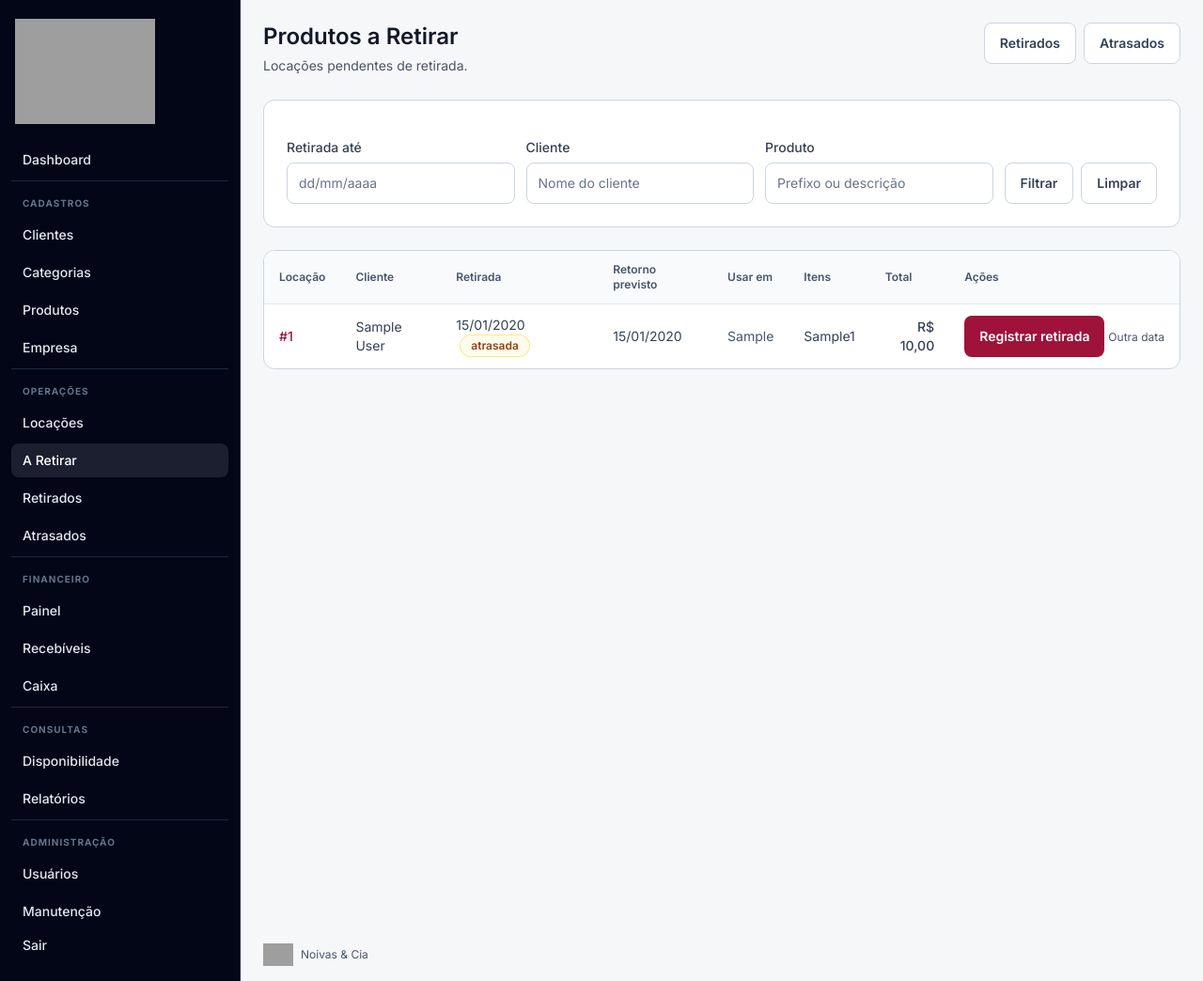
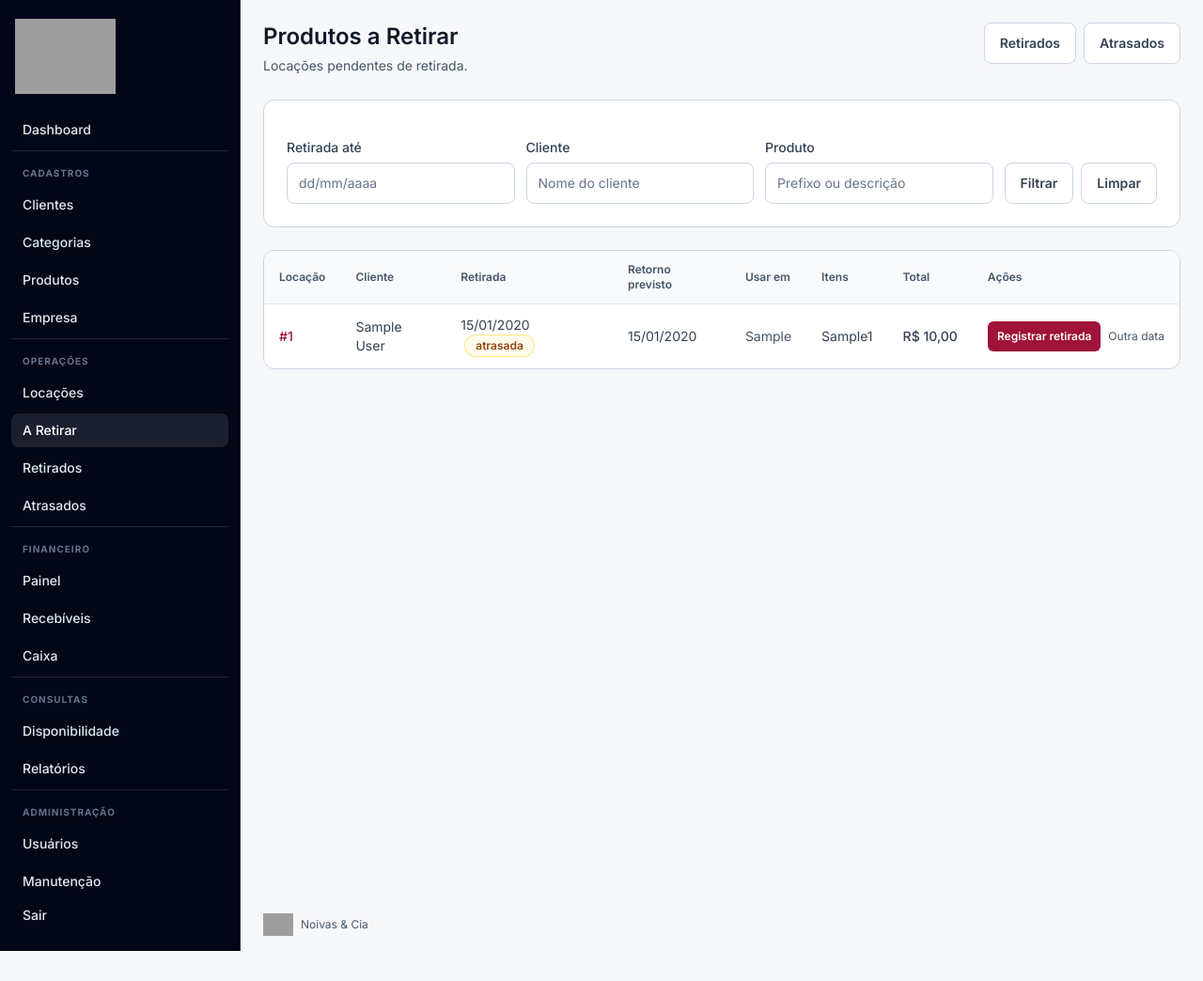
Before and after one commit to elvertoni/noivaecia, a Django app: page /movimentacao/a-retirar/ in a window 1280 px wide. Shown: the whole page at 94% size. After the commit the page ends 1012 px from the top, so only its background shows below. Run offline with Django 5.2, Linux system fonts and the light colour scheme; a user stored in the database is signed in; tables that the repository leaves empty hold one stand-in row (values such as "Sample post"); style sheets or scripts are compiled from the project's sources; grey boxes are pictures that could not be loaded.

Commit message:
style(ui): refinar proporcoes visuais, botoes sm em tabelas e quebras de linha

```diff
--- a/static/src/input.css
+++ b/static/src/input.css
@@ -77,6 +77,10 @@
 
   .btn {
     @apply inline-flex min-h-11 items-center justify-center gap-2 rounded-lg px-4 py-2 text-sm font-semibold leading-5 transition-colors duration-150 focus-visible:outline-none focus-visible:ring-2 focus-visible:ring-brand-300 focus-visible:ring-offset-2 disabled:pointer-events-none disabled:opacity-60;
+  }
+
+  .btn-sm {
+    @apply min-h-8 px-2.5 py-1 text-xs font-semibold rounded-md;
   }
 
   .btn-primary {
@@ -279,7 +283,7 @@
   }
 
   .brand-logo-sidebar {
-    @apply h-auto w-full max-h-28 object-contain object-left;
+    @apply h-auto w-full max-h-20 object-contain object-left;
   }
 
   .brand-logo-auth {
--- a/templates/catalog/product_list.html
+++ b/templates/catalog/product_list.html
@@ -91,7 +91,7 @@
             <td>{{ product.description }}</td>
             <td>{{ product.color|default:'—' }}</td>
             <td>{{ product.size|default:'—' }}</td>
-            <td class="text-right">R$ {{ product.value }}</td>
+            <td class="text-right whitespace-nowrap">R$ {{ product.value }}</td>
             <td class="text-right whitespace-nowrap">
               <a href="{% url 'catalog:product_history' product.pk %}" class="text-link">Histórico</a>
               <a href="{% url 'catalog:product_update' product.pk %}" class="text-link ml-3">Editar</a>
--- a/templates/movements/overdue_list.html
+++ b/templates/movements/overdue_list.html
@@ -39,9 +39,9 @@
             <td class="text-right">
               <span class="badge badge-danger">{{ entry.days_late }} dia{{ entry.days_late|pluralize }}</span>
             </td>
-            <td class="text-right font-medium">R$ {{ entry.rental.total_value|floatformat:2 }}</td>
+            <td class="text-right font-medium whitespace-nowrap">R$ {{ entry.rental.total_value|floatformat:2 }}</td>
             <td class="text-right whitespace-nowrap">
-              <a href="{% url 'movements:return' entry.rental.pk %}" class="btn btn-primary">Registrar devolução</a>
+              <a href="{% url 'movements:return' entry.rental.pk %}" class="btn btn-primary btn-sm">Registrar devolução</a>
             </td>
           </tr>
         {% empty %}
--- a/templates/movements/pickup_list.html
+++ b/templates/movements/pickup_list.html
@@ -73,15 +73,17 @@
                 {{ item.product.category.prefix }}{{ item.product.code }}{% if not forloop.last %}, {% endif %}
               {% empty %}—{% endfor %}
             </td>
-            <td class="text-right font-medium">R$ {{ rental.total_value|floatformat:2 }}</td>
+            <td class="text-right font-medium whitespace-nowrap">R$ {{ rental.total_value|floatformat:2 }}</td>
             <td class="text-right whitespace-nowrap">
-              {# One-click pickup: inherits today's date, no intermediate form. #}
-              <form method="post" action="{% url 'movements:pickup' rental.pk %}" class="inline-flex items-center gap-2">
-                {% csrf_token %}
-                <input type="hidden" name="pickup_date" value="{{ today|date:'Y-m-d' }}">
-                <button type="submit" class="btn btn-primary">Registrar retirada</button>
-              </form>
-              <a href="{% url 'movements:pickup' rental.pk %}" class="mt-1 inline-block text-xs text-app-muted hover:text-app-ink">Outra data</a>
+              <div class="flex items-center justify-end gap-2">
+                {# One-click pickup: inherits today's date, no intermediate form. #}
+                <form method="post" action="{% url 'movements:pickup' rental.pk %}" class="inline-flex">
+                  {% csrf_token %}
+                  <input type="hidden" name="pickup_date" value="{{ today|date:'Y-m-d' }}">
+                  <button type="submit" class="btn btn-primary btn-sm">Registrar retirada</button>
+                </form>
+                <a href="{% url 'movements:pickup' rental.pk %}" class="text-xs text-app-muted hover:text-app-ink">Outra data</a>
+              </div>
             </td>
           </tr>
         {% empty %}
--- a/templates/movements/return_list.html
+++ b/templates/movements/return_list.html
@@ -72,9 +72,9 @@
                 <span class="badge badge-info">No prazo</span>
               {% endif %}
             </td>
-            <td class="text-right font-medium">R$ {{ rental.total_value|floatformat:2 }}</td>
+            <td class="text-right font-medium whitespace-nowrap">R$ {{ rental.total_value|floatformat:2 }}</td>
             <td class="text-right whitespace-nowrap">
-              <a href="{% url 'movements:return' rental.pk %}" class="btn btn-primary">Registrar devolução</a>
+              <a href="{% url 'movements:return' rental.pk %}" class="btn btn-primary btn-sm">Registrar devolução</a>
             </td>
           </tr>
         {% empty %}
--- a/templates/rentals/rental_list.html
+++ b/templates/rentals/rental_list.html
@@ -62,7 +62,7 @@
             <td>{{ rental.customer.name }}</td>
             <td>{{ rental.pickup_date|date:'d/m/Y' }}</td>
             <td>{{ rental.return_date|date:'d/m/Y' }}</td>
-            <td class="text-right">R$ {{ rental.total_value }}</td>
+            <td class="text-right whitespace-nowrap">R$ {{ rental.total_value }}</td>
             <td>
               {% include 'includes/rental_status_badge.html' %}
             </td>
```
